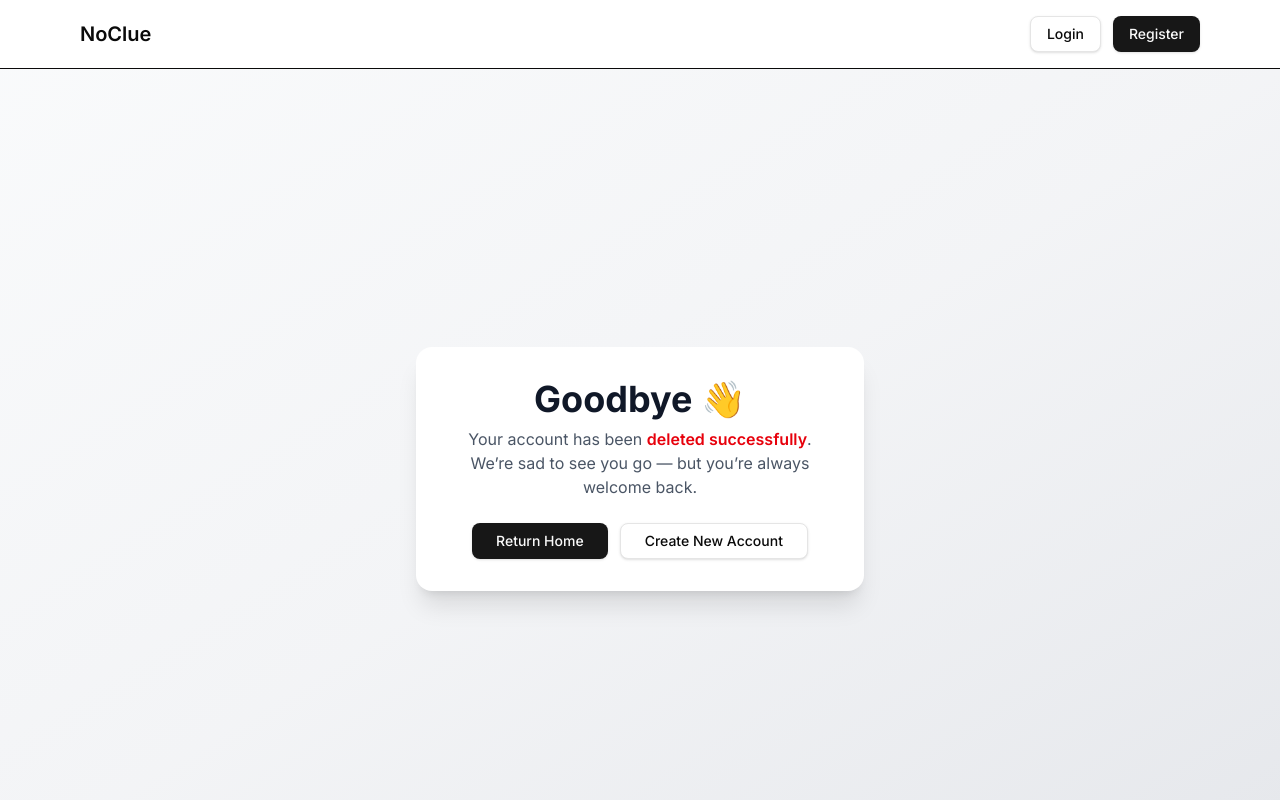
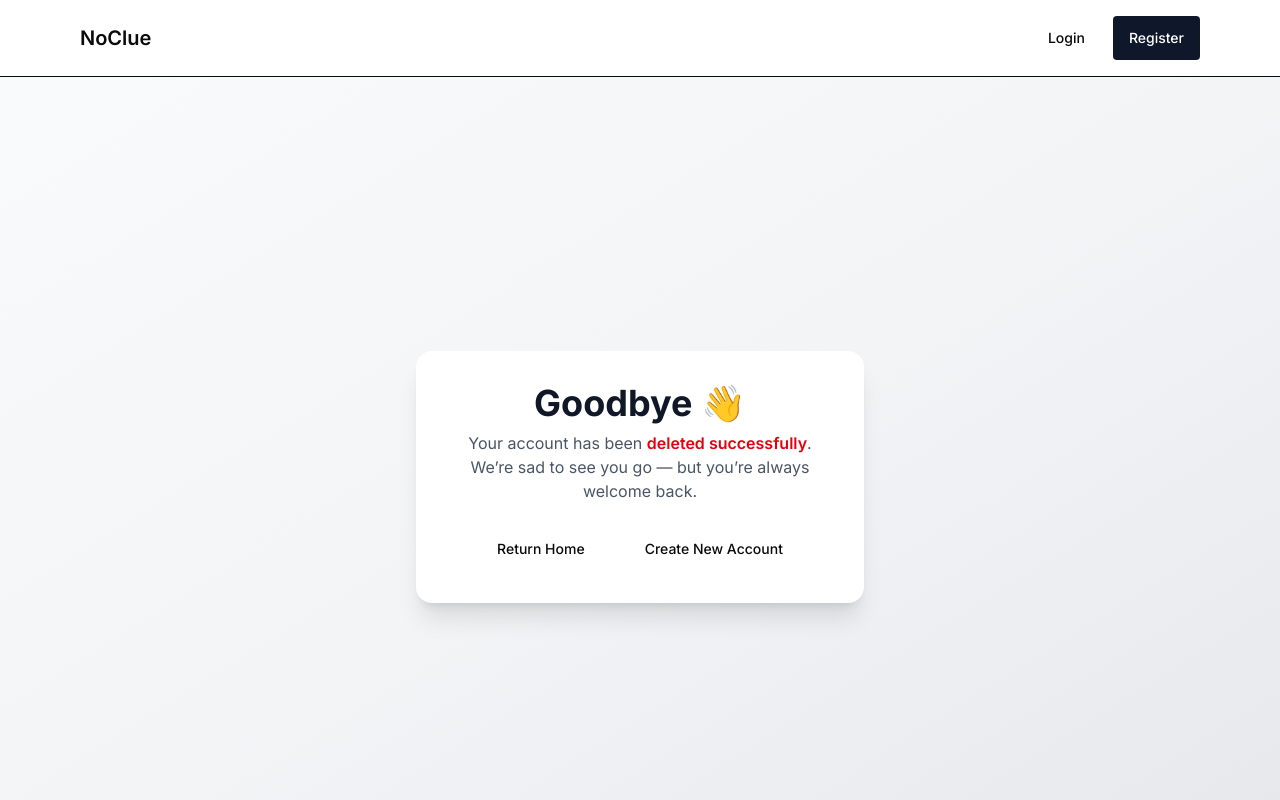
Before and after one commit to CS3219-AY2526Sem1/cs3219-ay2526s1-project-g02, a Next.js app in the folder frontend/: page /delete-success in a window 1280 px wide. Built offline with nearby package versions, Linux system fonts and the light colour scheme; no server answers.

Commit message:
merge conflicts

```diff
--- a/frontend/src/components/ui/button.tsx
+++ b/frontend/src/components/ui/button.tsx
@@ -1,57 +1,29 @@
-import * as React from "react"
-import { Slot } from "@radix-ui/react-slot"
-import { cva, type VariantProps } from "class-variance-authority"
+import React from 'react';
 
-import { cn } from "@/lib/utils"
-
-const buttonVariants = cva(
-  "inline-flex items-center justify-center gap-2 whitespace-nowrap rounded-md text-sm font-medium transition-colors focus-visible:outline-none focus-visible:ring-1 focus-visible:ring-ring disabled:pointer-events-none disabled:opacity-50 [&_svg]:pointer-events-none [&_svg]:size-4 [&_svg]:shrink-0",
-  {
-    variants: {
-      variant: {
-        default:
-          "bg-primary text-primary-foreground shadow hover:bg-primary/90",
-        destructive:
-          "bg-destructive text-destructive-foreground shadow-sm hover:bg-destructive/90",
-        outline:
-          "border border-input bg-background shadow-sm hover:bg-accent hover:text-accent-foreground",
-        secondary:
-          "bg-secondary text-secondary-foreground shadow-sm hover:bg-secondary/80",
-        ghost: "hover:bg-accent hover:text-accent-foreground",
-        link: "text-primary underline-offset-4 hover:underline",
-      },
-      size: {
-        default: "h-9 px-4 py-2",
-        sm: "h-8 rounded-md px-3 text-xs",
-        lg: "h-10 rounded-md px-8",
-        icon: "h-9 w-9",
-      },
-    },
-    defaultVariants: {
-      variant: "default",
-      size: "default",
-    },
-  }
-)
-
-export interface ButtonProps
-  extends React.ButtonHTMLAttributes<HTMLButtonElement>,
-    VariantProps<typeof buttonVariants> {
-  asChild?: boolean
+interface ButtonProps extends React.ButtonHTMLAttributes<HTMLButtonElement> {
+  variant?: 'primary' | 'danger';
+  children: React.ReactNode;
 }
 
-const Button = React.forwardRef<HTMLButtonElement, ButtonProps>(
-  ({ className, variant, size, asChild = false, ...props }, ref) => {
-    const Comp = asChild ? Slot : "button"
-    return (
-      <Comp
-        className={cn(buttonVariants({ variant, size, className }))}
-        ref={ref}
-        {...props}
-      />
-    )
-  }
-)
-Button.displayName = "Button"
+export function Button({
+  variant = 'primary',
+  children,
+  className = '',
+  ...props
+}: ButtonProps) {
+  const baseStyles = 'w-full rounded px-4 py-3 text-sm font-medium transition-colors disabled:cursor-not-allowed disabled:opacity-50';
 
-export { Button, buttonVariants }
+  const variantStyles = {
+    primary: 'bg-slate-900 text-white hover:bg-slate-800',
+    danger: 'bg-red-500 text-white hover:bg-red-600'
+  };
+
+  return (
+    <button
+      className={`${baseStyles} ${variantStyles[variant]} ${className}`}
+      {...props}
+    >
+      {children}
+    </button>
+  );
+}
```
